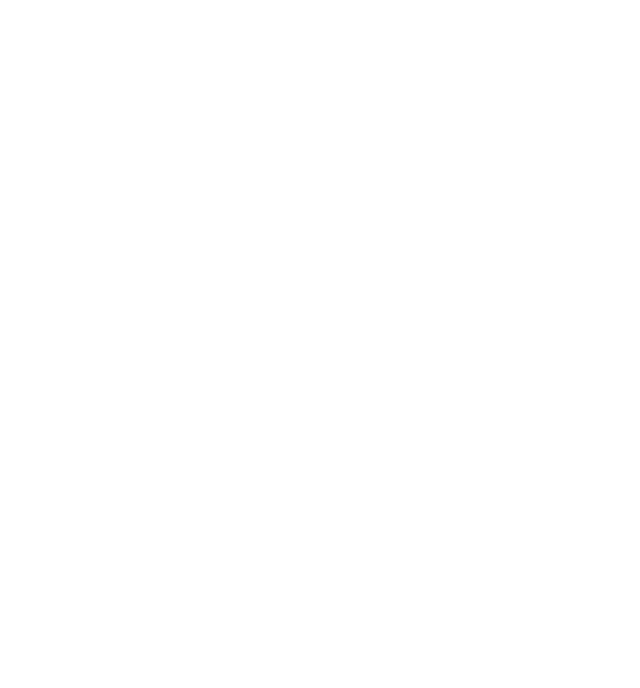
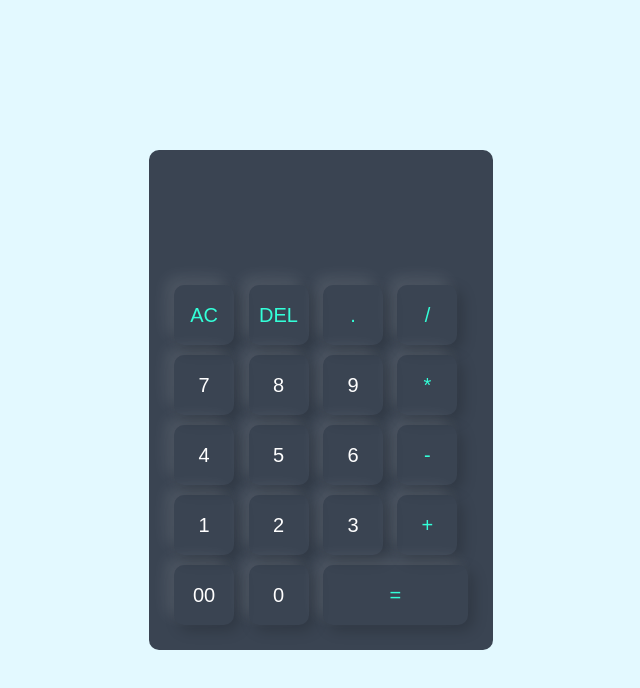
Before and after one commit to Godfred-A99/simple-calculator, a plain HTML site: page index.html in a window 1280 px wide. Shown: the whole page, without its empty margins (319-959 px from the left). Drawn offline with Linux system fonts and the light colour scheme.

Commit message:
added html and css to the simple calculator program and deleted the js file

```diff
--- a/index.html
+++ b/index.html
@@ -4,8 +4,46 @@
     <meta charset="UTF-8">
     <meta name="viewport" content="width=device-width, initial-scale=1.0">
     <title>Simple Calculator</title>
+    <link rel="stylesheet" href="style.css">
 </head>
 <body>
-
+    <div class="container">
+        <div class="calculator">
+            <form>
+                <div class="display">
+                    <input type="text" name="display">
+                </div>
+                <div>
+                    <input type="button" value="AC" onclick="display.value = '' " class="operator">
+                    <input type="button" value="DEL" onclick="display.value = display.value.toString().slice(0, -1)" class="operator">
+                    <input type="button" value="." onclick="display.value += '.' " class="operator">
+                    <input type="button" value="/" onclick="display.value += '/' " class="operator">
+                </div>
+                <div>
+                    <input type="button" value="7" onclick="display.value += '7' ">
+                    <input type="button" value="8" onclick="display.value += '8' ">
+                    <input type="button" value="9" onclick="display.value += '9' ">
+                    <input type="button" value="*" onclick="display.value += '*' " class="operator">
+                </div>
+                <div>
+                    <input type="button" value="4" onclick="display.value += '4' ">
+                    <input type="button" value="5" onclick="display.value += '5' ">
+                    <input type="button" value="6"onclick="display.value += '6' ">
+                    <input type="button" value="-" onclick="display.value += '-' "class="operator">
+                </div>
+                <div>
+                    <input type="button" value="1" onclick="display.value += '1' ">
+                    <input type="button" value="2" onclick="display.value += '2' ">
+                    <input type="button" value="3" onclick="display.value += '3' ">
+                    <input type="button" value="+" onclick="display.value += '+' " class="operator">
+                </div>
+                <div>
+                    <input type="button" value="00" onclick="display.value += '00' ">
+                    <input type="button" value="0" onclick="display.value += '0' ">
+                    <input type="button" value="=" onclick="display.value = eval(display.value)" class="equal operator ">
+                </div>
+            </form>
+        </div>
+    </div>
 </body>
 </html>
--- a/style.css
+++ b/style.css
@@ -0,0 +1,56 @@
+*{
+    margin: 0;
+    padding: 0;
+    font-family: 'poppins', sans-serif;
+    box-sizing: border-box;
+}
+
+.container {
+    width: 100%;
+    height: 100vh;
+    background: #e3f9ff;
+    display: flex;
+    align-items: center;
+    justify-content: center;
+}
+
+.calculator {
+    background: #3a4452;
+    padding: 20px;
+    border-radius: 10px;
+}
+
+.calculator form input {
+    border: 0;
+    outline: 0;
+    width: 60px;
+    height: 60px;
+    border-radius: 10px;
+    box-shadow: -8px -8px 15px rgba(255, 255, 255, 0.1), 5px 5px 15px rgba(0, 0, 0, 0.2);
+    background: transparent;
+    font-size: 20px;
+    color: #fff;
+    cursor: pointer ;
+    margin: 5px;
+}
+
+form .display  {
+    display: flex;
+    justify-content: flex-end;
+    margin: 20px 0;
+}
+
+form .display input {
+    text-align: right;
+    flex: 1;
+    font-size: 45px;
+    box-shadow: none;
+}
+
+form input.equal {
+    width: 145px;
+}
+
+form input.operator {
+    color: #33ffd8;
+}
```
Also changed, not shown: script.js (deleted).
